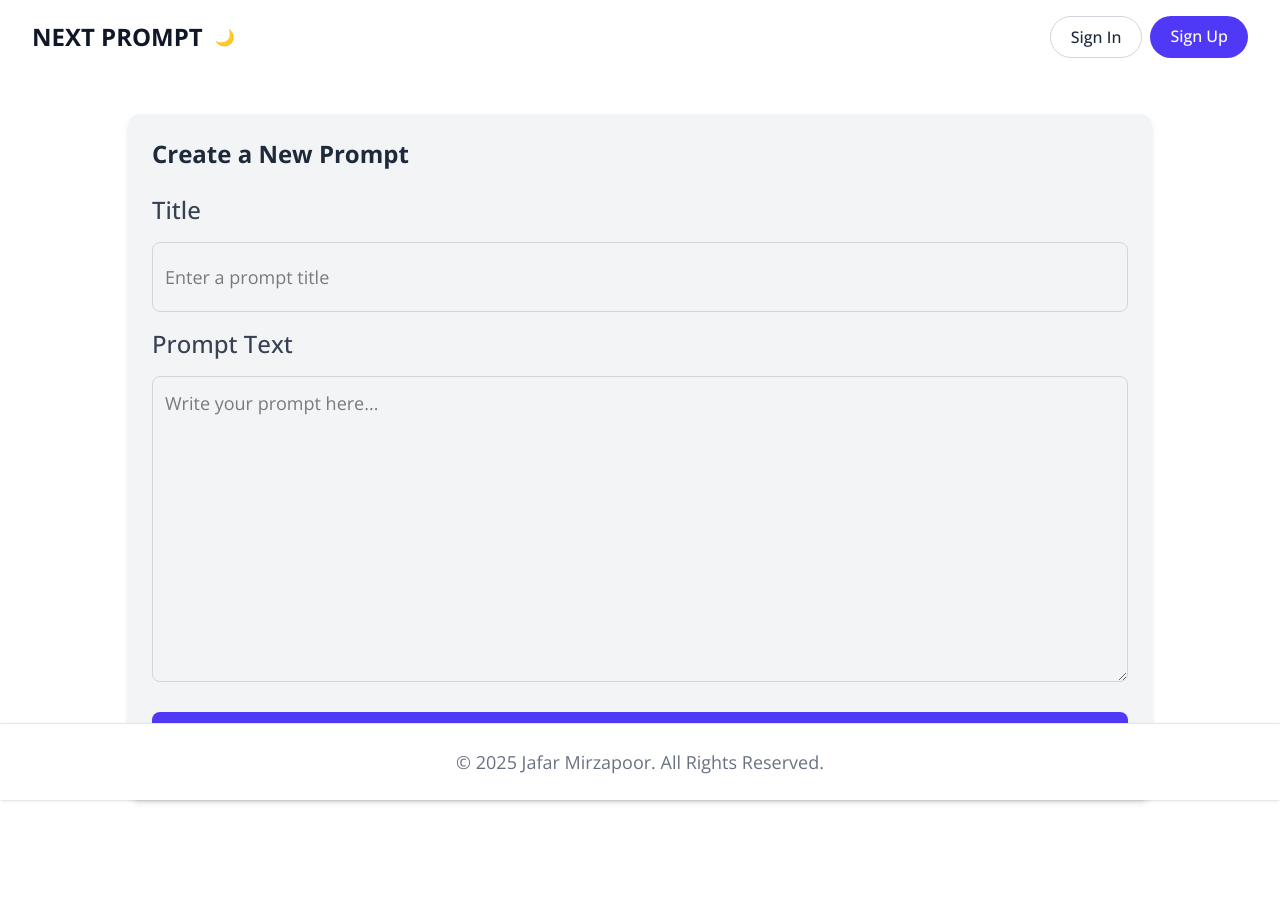
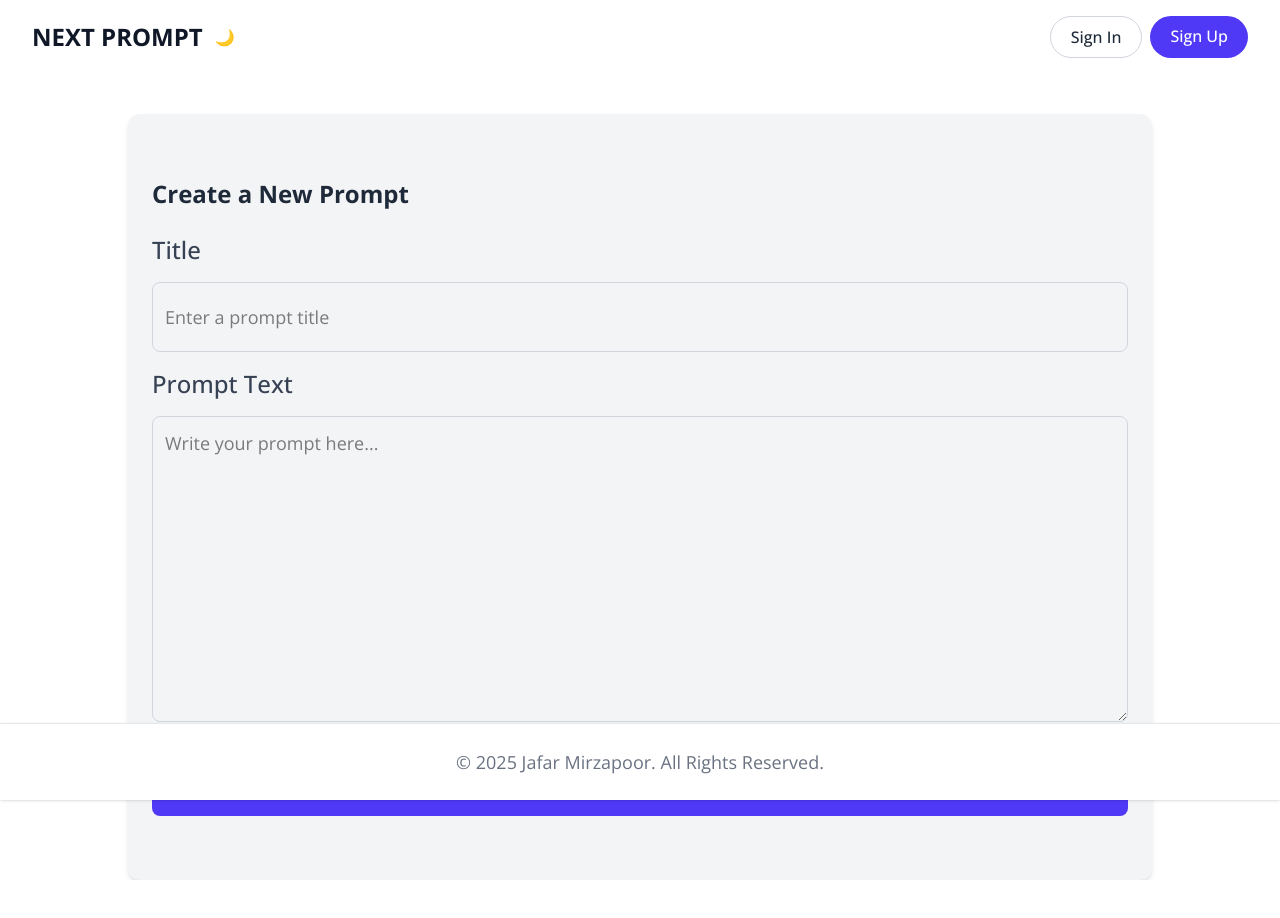
Before and after one commit to jeff-mz/next-prompt, a Next.js app: page /create-post in a window 1280 px wide. Shown: the top 918 px of the page. After the commit the page ends 880 px from the top, so only its background shows below. Built offline with nearby package versions, Linux system fonts and the light colour scheme; no server answers.

Commit message:
last commit.

```diff
--- a/src/app/create-post/ClientPromptForm.jsx
+++ b/src/app/create-post/ClientPromptForm.jsx
@@ -44,8 +44,8 @@ const ClientPromptForm = () => {
   };
 
   return (
-    <div className="min-h-screen px-4 pt-10 pb-32 bg-white dark:bg-gray-900 transition-colors">
-      <div className="max-w-5xl mx-auto bg-gray-100 dark:bg-gray-800 rounded-xl shadow-md p-6">
+    <div className="min-h-screen px-4 pt-10 bg-white dark:bg-gray-900 transition-colors">
+      <div className="max-w-5xl mx-auto bg-gray-100 dark:bg-gray-800 rounded-xl shadow-md p-6 py-16">
         <h1 className="text-2xl font-bold mb-6 text-gray-800 dark:text-white">
           Create a New Prompt
         </h1>
```
